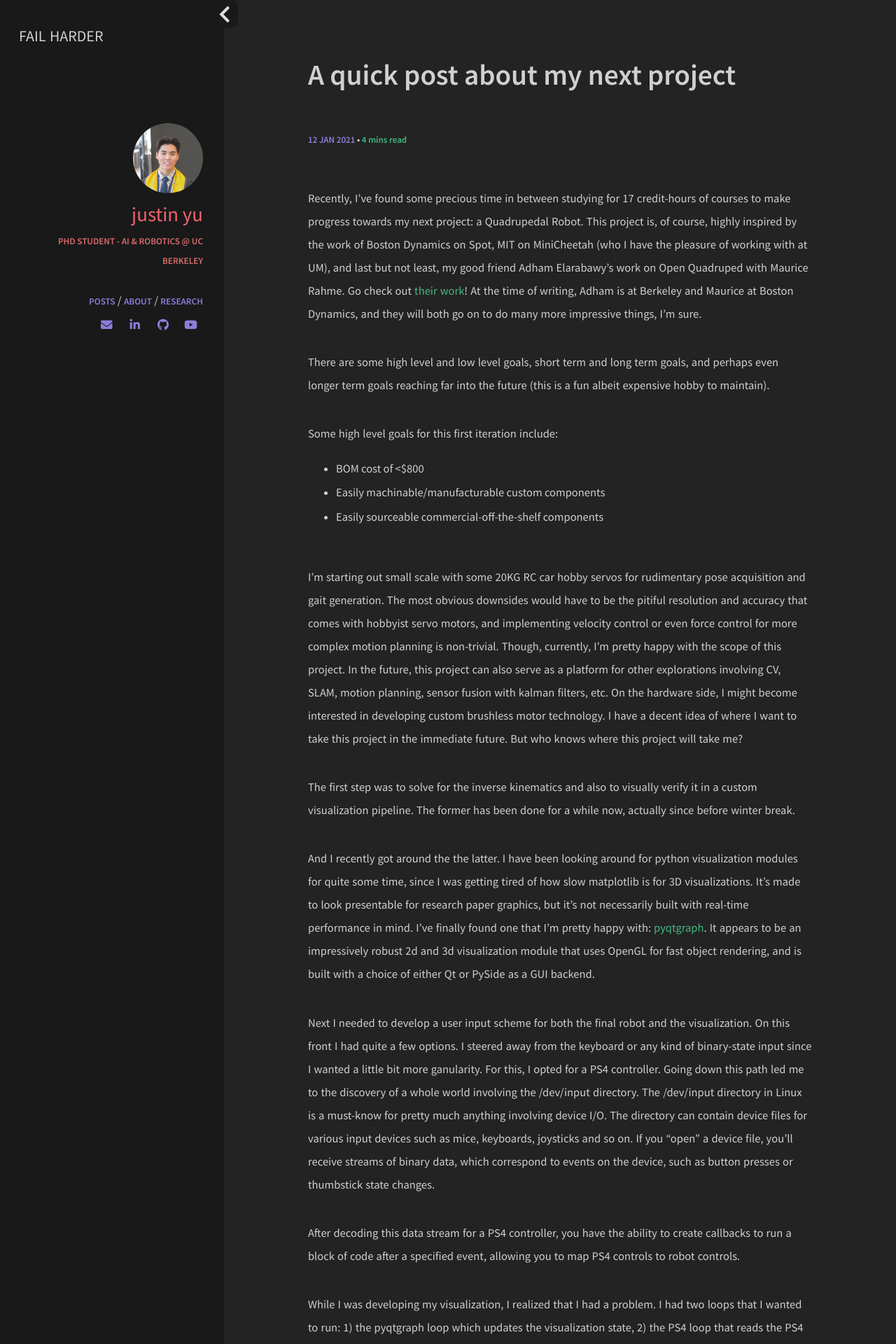
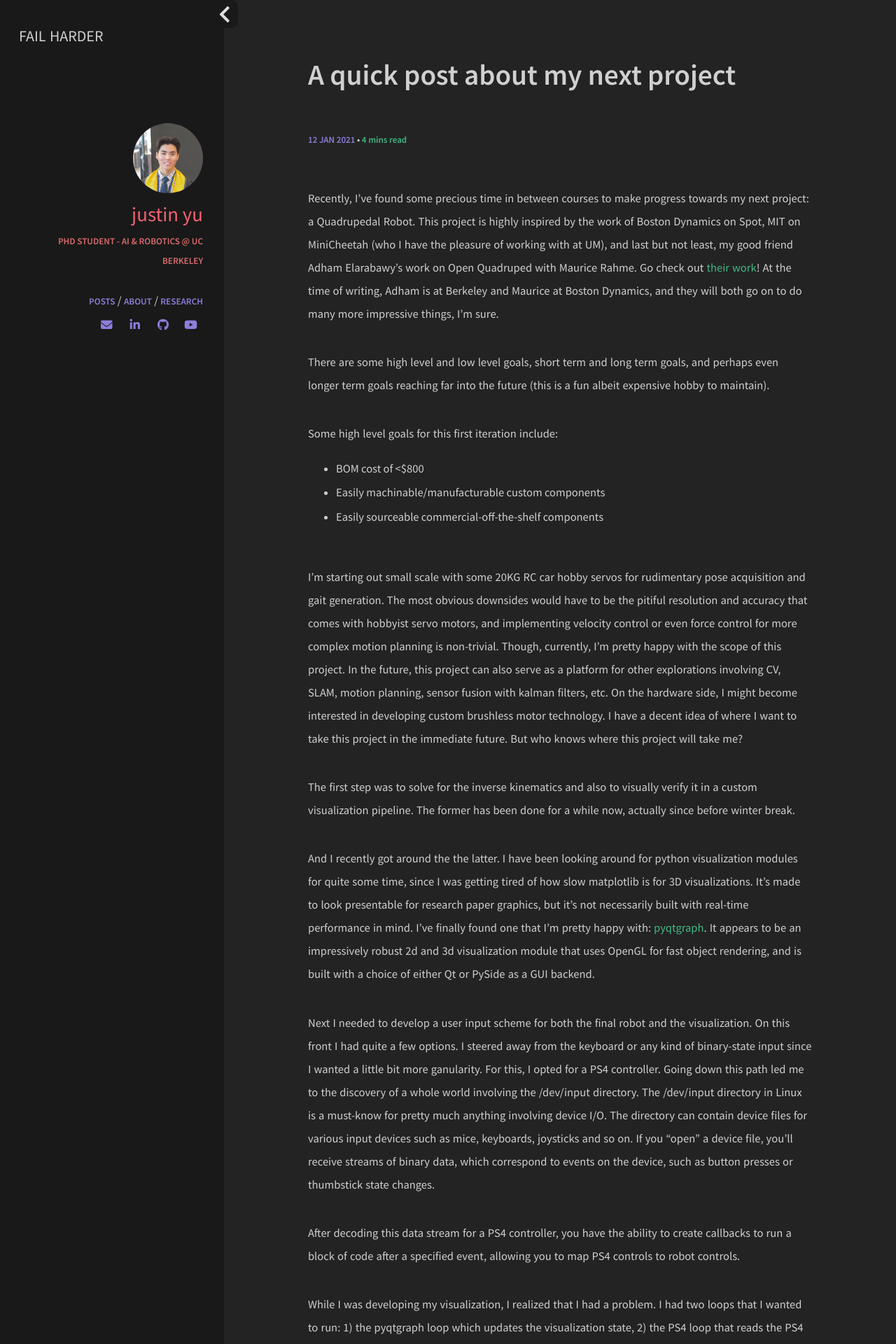
Before and after one commit to uynitsuj/uynitsuj.github.io, a Jekyll site: the page built from _posts/2021-01-12-device-input-threading-and-visualization.md, in a window 1280 px wide. Shown: the top 1920 px of the page at 70% size. Built offline with Jekyll 4.4.1, drawn with Linux system fonts in a browser that asks for light colours; nearby versions of some CDN libraries.

Commit message:
post rework

```diff
--- a/_posts/2021-01-12-device-input-threading-and-visualization.md
+++ b/_posts/2021-01-12-device-input-threading-and-visualization.md
@@ -6,7 +6,7 @@
 image: gallery/QIKstress.gif
 ---
 
-Recently, I've found some precious time in between studying for 17 credit-hours of courses to make progress towards my next project: a Quadrupedal Robot. This project is, of course, highly inspired by the work of Boston Dynamics on Spot, MIT on MiniCheetah (who I have the pleasure of working with at UM), and last but not least, my good friend Adham Elarabawy's work on Open Quadruped with Maurice Rahme. Go check out [their work](https://github.com/adham-elarabawy/open-quadruped)! At the time of writing, Adham is at Berkeley and Maurice at Boston Dynamics, and they will both go on to do many more impressive things, I'm sure.
+Recently, I've found some precious time in between courses to make progress towards my next project: a Quadrupedal Robot. This project is highly inspired by the work of Boston Dynamics on Spot, MIT on MiniCheetah (who I have the pleasure of working with at UM), and last but not least, my good friend Adham Elarabawy's work on Open Quadruped with Maurice Rahme. Go check out [their work](https://github.com/adham-elarabawy/open-quadruped)! At the time of writing, Adham is at Berkeley and Maurice at Boston Dynamics, and they will both go on to do many more impressive things, I'm sure.
 
 <br>
 
```
